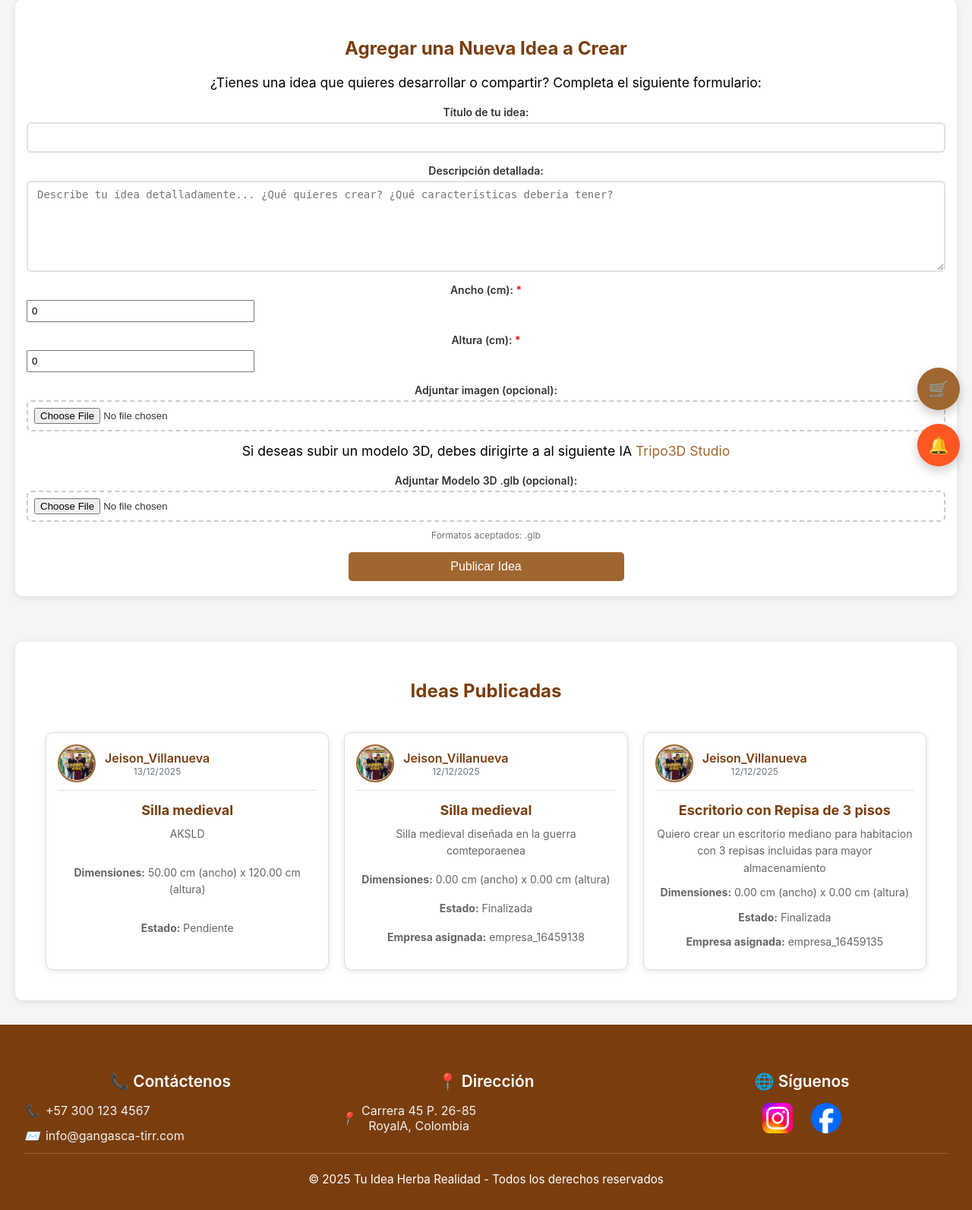
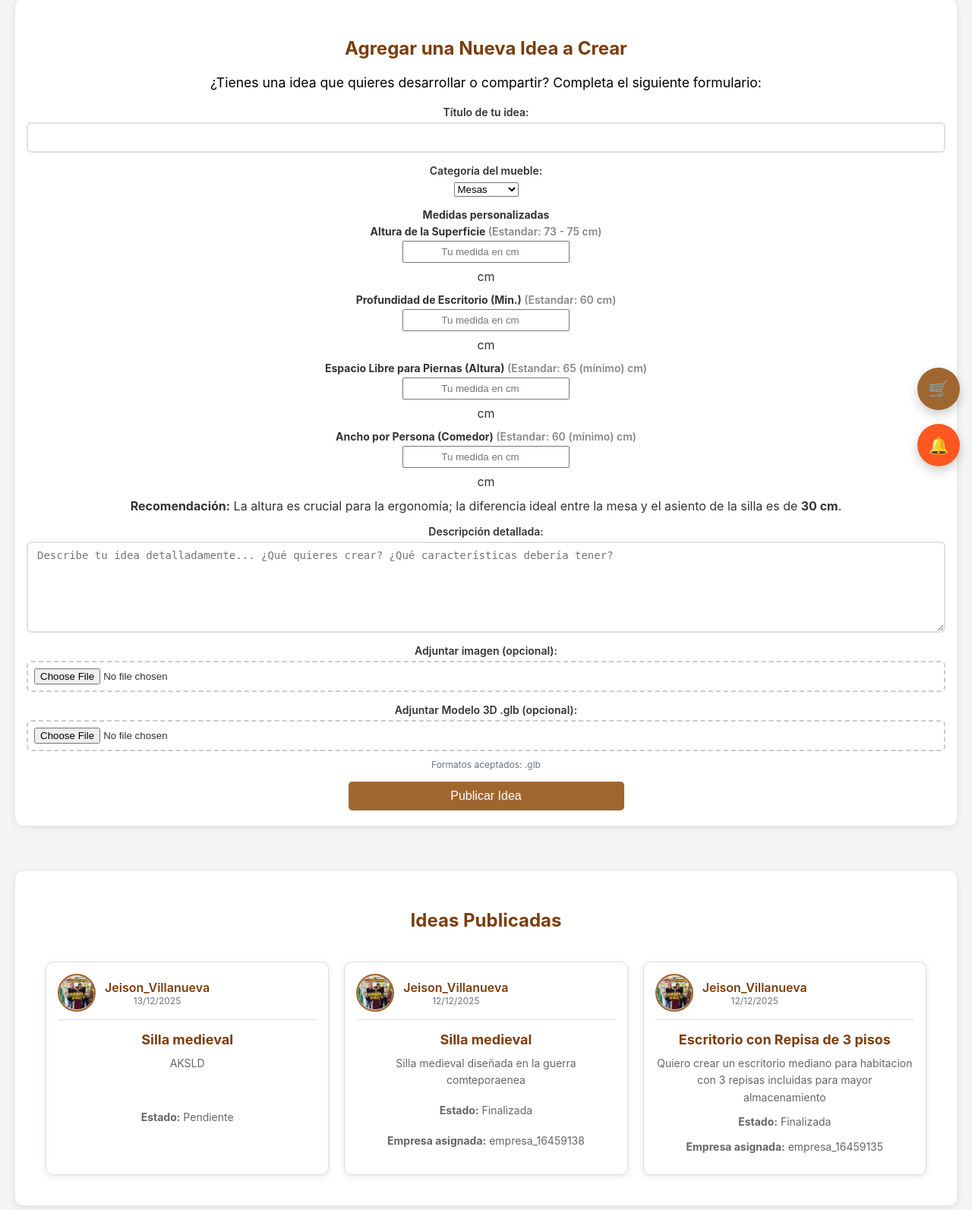
Before and after one commit to JeisonSanchez3107/T.I.H.R-final, a Django app: page /idea/ in a window 1280 px wide. Shown: the part 170-1763 px from the top of the page at 76% size. Run offline with Django 5.2, Linux system fonts and the light colour scheme; data comes from the database, SQL or seed files in the repository.

Commit message:
actualizacion de idea

```diff
--- a/Empresas/templates/Empresas/estadisticas.html
+++ b/Empresas/templates/Empresas/estadisticas.html
@@ -477,7 +477,7 @@ function descargarEstadisticas() {
     btn.innerHTML = '<i class="fas fa-spinner fa-spin"></i> Generando PDF...';
 
     // Redirigir a la URL de descarga del PDF
-    window.location.href = '/empresa/estadisticas/pdf/';
+    window.location.href = '/estadisticas/pdf/';
 
     // Restaurar el botón después de 3 segundos
     setTimeout(() => {
--- a/core/forms.py
+++ b/core/forms.py
@@ -3,6 +3,36 @@ from .models import UserClientes, Idea, Comentario, Pago
 import re
 import random
 
+CATEGORIA_MEDIDAS = {
+    'mesas': [
+        {'nombre': 'Altura de la Superficie', 'campo': 'altura_superficie', 'unidad': 'cm', 'estandar': '73 - 75'},
+        {'nombre': 'Profundidad de Escritorio (Min.)', 'campo': 'profundidad_escritorio', 'unidad': 'cm', 'estandar': '60'},
+        {'nombre': 'Espacio Libre para Piernas (Altura)', 'campo': 'espacio_piernas', 'unidad': 'cm', 'estandar': '65 (mínimo)'},
+        {'nombre': 'Ancho por Persona (Comedor)', 'campo': 'ancho_persona', 'unidad': 'cm', 'estandar': '60 (mínimo)'},
+    ],
+    'sillas': [
+        {'nombre': 'Altura del Asiento', 'campo': 'altura_asiento', 'unidad': 'cm', 'estandar': '40 - 45'},
+        {'nombre': 'Profundidad del Asiento', 'campo': 'profundidad_asiento', 'unidad': 'cm', 'estandar': '42 - 49'},
+        {'nombre': 'Ancho del Asiento (Min.)', 'campo': 'ancho_asiento', 'unidad': 'cm', 'estandar': '42'},
+    ],
+    'armarios': [
+        {'nombre': 'Profundidad Total (Ropa Colgada)', 'campo': 'profundidad_total', 'unidad': 'cm', 'estandar': '55 - 60'},
+        {'nombre': 'Altura Libre para Ropa Corta', 'campo': 'altura_ropa_corta', 'unidad': 'cm', 'estandar': '90 - 110'},
+        {'nombre': 'Altura Libre para Ropa Larga', 'campo': 'altura_ropa_larga', 'unidad': 'cm', 'estandar': '150 - 170'},
+        {'nombre': 'Altura de Estantes (Separación)', 'campo': 'altura_estantes', 'unidad': 'cm', 'estandar': '30 - 40'},
+    ],
+    'cajoneras': [
+        {'nombre': 'Profundidad Total', 'campo': 'profundidad_total', 'unidad': 'cm', 'estandar': '40 - 60'},
+        {'nombre': 'Altura Frontal de Cajón Chico', 'campo': 'altura_cajon_chico', 'unidad': 'cm', 'estandar': '10 - 15'},
+        {'nombre': 'Altura Frontal de Cajón Grande', 'campo': 'altura_cajon_grande', 'unidad': 'cm', 'estandar': '20 - 30'},
+    ],
+    'escritorios': [
+        {'nombre': 'Altura de la Superficie', 'campo': 'altura_superficie', 'unidad': 'cm', 'estandar': '70 - 75'},
+        {'nombre': 'Profundidad', 'campo': 'profundidad', 'unidad': 'cm', 'estandar': '60 - 80'},
+        {'nombre': 'Ancho (Mínimo)', 'campo': 'ancho', 'unidad': 'cm', 'estandar': '100 - 120'},
+    ],
+    'utensilios': [], # Puedes agregar medidas si lo deseas
+}
 class LoginForm(forms.Form):
     usernameCliente = forms.CharField(max_length=100)
     passwordCliente = forms.CharField(max_length=100, widget=forms.PasswordInput)
@@ -101,44 +131,21 @@ class LoginFormEmpresa(forms.Form):
 class IdeaForm(forms.ModelForm):
     class Meta:
         model = Idea
-        fields = ['titulo', 'descripcion', 'ancho', 'altura', 'imagen', 'modelo_3d']
+        fields = ['titulo', 'descripcion', 'imagen', 'modelo_3d', 'categoria']
         widgets = {
             'descripcion': forms.Textarea(attrs={'rows': 5}),
-            'ancho': forms.NumberInput(attrs={
-                'placeholder': 'Ej: 50',
-                'step': '0.01',
-                'min': '0.01',
-                'required': True
-            }),
-            'altura': forms.NumberInput(attrs={
-                'placeholder': 'Ej: 100',
-                'step': '0.01',
-                'min': '0.01',
-                'required': True
+            'categoria': forms.Select(attrs={
+                'class': 'form-control'
             }),
         }
         labels = {
             'modelo_3d': 'Modelo 3D (.glb)',
-            'ancho': 'Ancho (cm)',
-            'altura': 'Altura (cm)',
+            'categoria': 'Categoría del Producto',
         }
         help_texts = {
             'modelo_3d': 'Sube un archivo de modelo 3D en formato .glb',
-            'ancho': 'Ancho en centímetros',
-            'altura': 'Altura en centímetros',
+            'categoria': 'Selecciona la categoría que mejor se ajuste a tu idea',
         }
-
-    def clean_ancho(self):
-        ancho = self.cleaned_data.get('ancho')
-        if ancho is None or ancho <= 0:
-            raise forms.ValidationError('El ancho debe ser mayor a 0')
-        return ancho
-
-    def clean_altura(self):
-        altura = self.cleaned_data.get('altura')
-        if altura is None or altura <= 0:
-            raise forms.ValidationError('La altura debe ser mayor a 0')
-        return altura
 
 class IdeaUpdateForm(forms.ModelForm):
     class Meta:
--- a/core/templates/core/idea.html
+++ b/core/templates/core/idea.html
@@ -36,7 +36,7 @@
             {% if usuario.foto_perfil %}
                 <img src="{{ usuario.foto_perfil.url }}" alt="Foto de perfil" width="50" height="50" style="border-radius: 50%; border: 2px solid #A0662F; object-fit: cover;">
             {% else %}
-                <div style="width: 50px; height: 50px; border-radius: 50%; border: 2px solid #A0662F; background: linear-gradient(135deg, #A0662F, #7A3E0E); display: flex; align-items: center; justify-content: center; font-size: 24px; color: white;">👤</div>
+                <img src="{% static 'core/img/Perfil.png' %}" alt="Logo" width="50" height="50" style="border-radius: 50%; border: 2px solid #A0662F;">
             {% endif %}
         </a>
         <span class="username-display">{{ usuario.usernameCliente }}</span>
@@ -83,13 +83,27 @@
         <h2>Agregar una Nueva Idea a Crear</h2>
         <p>¿Tienes una idea que quieres desarrollar o compartir? Completa el siguiente formulario:</p>
 
-        <form method="post" enctype="multipart/form-data" class="idea-form">
+        <form method="post" enctype="multipart/form-data" class="idea-form" id="ideaForm">
           {% csrf_token %}
-
           <!-- Título -->
           <div class="form-group">
             <label for="id_titulo">Título de tu idea:</label>
             {{ form.titulo }}
+          </div>
+
+          <!-- Categoría (selección múltiple) -->
+          <div class="form-group">
+            <label for="id_categoria">Categoría del mueble:</label>
+            {{ form.categoria }}
+          </div>
+
+          <!-- Medidas dinámicas -->
+          <div class="form-group" id="medidas-section" style="display:none; text-align:center;">
+            <label><b>Medidas personalizadas</b></label>
+            <div id="medidas-campos" style="display: flex; flex-direction: column; align-items: center;"></div>
+            <div id="medidas-recomendacion" class="medidas-recomendacion"></div>
+            <input type="hidden" name="medidas" id="id_medidas">
+            <div id="medidas-error" style="color:red; font-weight:bold; display:none;"></div>
           </div>
 
           <!-- Descripción mejorada -->
@@ -103,17 +117,6 @@
             >{{ form.descripcion.value|default:'' }}</textarea>
           </div>
 
-          <!-- Dimensiones -->
-          <div class="form-group">
-            <label for="id_ancho">Ancho (cm): <span style="color: red;">*</span></label>
-            {{ form.ancho }}
-          </div>
-
-          <div class="form-group">
-            <label for="id_altura">Altura (cm): <span style="color: red;">*</span></label>
-            {{ form.altura }}
-          </div>
-
           <!-- Imagen -->
           <div class="form-group">
             <label for="id_imagen">Adjuntar imagen (opcional):</label>
@@ -122,12 +125,10 @@
 
           <!-- Modelo 3D -->
           <div class="form-group">
-            <p>Si deseas subir un modelo 3D, debes dirigirte a al siguiente IA <a href="https://studio.tripo3d.ai/home?utm_source=google&utm_medium=cpc&utm_campaign=2dto3d&utm_id=23000058436&gad_source=1&gad_campaignid=23000058436&gbraid=0AAAAA_N1cpvLpfXPn1FCRoT_1sSftytZz&gclid=CjwKCAiAl-_JBhBjEiwAn3rN7S0AZj0rJ2ONN80WqMlpXgwg3tyVCd-8ZjAjpu7BljOHutILys2-VhoCQPUQAvD_BwE " style="color: #A0662F;">Tripo3D Studio</a></p>
             <label for="id_modelo_3d">Adjuntar Modelo 3D .glb (opcional):</label>
             {{ form.modelo_3d }}
             <small class="form-text">Formatos aceptados: .glb</small>
           </div>
-
           <button type="submit" class="articulo-boton">Publicar Idea</button>
         </form>
       </section>
@@ -143,7 +144,6 @@
               <div class="contenido-articulo">
                 <h3>{{ idea.titulo }}</h3>
                 <p>{{ idea.descripcion }}</p>
-                <p><strong>Dimensiones:</strong> {{ idea.ancho }} cm (ancho) x {{ idea.altura }} cm (altura)</p>
                 <p><strong>Estado:</strong> {{ idea.get_estado_display }}</p>
                 {% if idea.empresa_asignada %}
                 <p><strong>Empresa asignada:</strong> {{ idea.empresa_asignada.usernameEmpresa }}</p>
@@ -186,7 +186,6 @@
                   <!-- Contenido de la idea -->
                   <h3>{{ idea.titulo }}</h3>
                   <p>{{ idea.descripcion }}</p>
-                  <p><strong>Dimensiones:</strong> {{ idea.ancho }} cm (ancho) x {{ idea.altura }} cm (altura)</p>
                   <p><strong>Estado:</strong> {{ idea.get_estado_display }}</p>
                   {% if idea.empresa_asignada %}
                   <p><strong>Empresa asignada:</strong> {{ idea.empresa_asignada.usernameEmpresa }}</p>
@@ -344,6 +343,118 @@
       });
     }
   }
+
+// Medidas y recomendaciones por categoría
+const CATEGORIA_MEDIDAS = {
+  mesas: {
+    campos: [
+      {nombre: 'Altura de la Superficie', campo: 'altura_superficie', unidad: 'cm', estandar: '73 - 75'},
+      {nombre: 'Profundidad de Escritorio (Min.)', campo: 'profundidad_escritorio', unidad: 'cm', estandar: '60'},
+      {nombre: 'Espacio Libre para Piernas (Altura)', campo: 'espacio_piernas', unidad: 'cm', estandar: '65 (mínimo)'},
+      {nombre: 'Ancho por Persona (Comedor)', campo: 'ancho_persona', unidad: 'cm', estandar: '60 (mínimo)'}
+    ],
+    recomendacion: 'La altura es crucial para la ergonomía; la diferencia ideal entre la mesa y el asiento de la silla es de <b>30 cm</b>.'
+  },
+  sillas: {
+    campos: [
+      {nombre: 'Altura del Asiento', campo: 'altura_asiento', unidad: 'cm', estandar: '40 - 45'},
+      {nombre: 'Profundidad del Asiento', campo: 'profundidad_asiento', unidad: 'cm', estandar: '42 - 49'},
+      {nombre: 'Ancho del Asiento (Min.)', campo: 'ancho_asiento', unidad: 'cm', estandar: '42'}
+    ],
+    recomendacion: 'La altura del asiento debe permitir que los pies toquen el suelo y las rodillas formen un ángulo de 90°. Debe haber soporte lumbar.'
+  },
+  armarios: {
+    campos: [
+      {nombre: 'Profundidad Total (Ropa Colgada)', campo: 'profundidad_total', unidad: 'cm', estandar: '55 - 60'},
+      {nombre: 'Altura Libre para Ropa Corta', campo: 'altura_ropa_corta', unidad: 'cm', estandar: '90 - 110'},
+      {nombre: 'Altura Libre para Ropa Larga', campo: 'altura_ropa_larga', unidad: 'cm', estandar: '150 - 170'},
+      {nombre: 'Altura de Estantes (Separación)', campo: 'altura_estantes', unidad: 'cm', estandar: '30 - 40'}
+    ],
+    recomendacion: 'La profundidad de 60 cm es la necesaria para que una percha cuelgue sin que la ropa choque contra la puerta.'
+  },
+  cajoneras: {
+    campos: [
+      {nombre: 'Profundidad Total', campo: 'profundidad_total', unidad: 'cm', estandar: '40 - 60'},
+      {nombre: 'Altura Frontal de Cajón Chico', campo: 'altura_cajon_chico', unidad: 'cm', estandar: '10 - 15'},
+      {nombre: 'Altura Frontal de Cajón Grande', campo: 'altura_cajon_grande', unidad: 'cm', estandar: '20 - 30'}
+    ],
+    recomendacion: 'Se requiere una buena calidad de <b>correderas</b> que soporten la carga y permitan la extracción completa del cajón.'
+  },
+  escritorios: {
+    campos: [
+      {nombre: 'Altura de la Superficie', campo: 'altura_superficie', unidad: 'cm', estandar: '70 - 75'},
+      {nombre: 'Profundidad', campo: 'profundidad', unidad: 'cm', estandar: '60 - 80'},
+      {nombre: 'Ancho (Mínimo)', campo: 'ancho', unidad: 'cm', estandar: '100 - 120'}
+    ],
+    recomendacion: 'Debe proporcionar suficiente profundidad para mantener la pantalla a una distancia cómoda y tener espacio para apoyar los antebrazos.'
+  },
+  utensilios: {
+    campos: [],
+    recomendacion: ''
+  }
+};
+
+const categoriaSelect = document.getElementById('id_categoria');
+const medidasSection = document.getElementById('medidas-section');
+const medidasCampos = document.getElementById('medidas-campos');
+const medidasRecomendacion = document.getElementById('medidas-recomendacion');
+const medidasInput = document.getElementById('id_medidas');
+const medidasError = document.getElementById('medidas-error');
+
+function renderMedidasCampos(categoria) {
+  medidasCampos.innerHTML = '';
+  medidasError.style.display = 'none';
+  if (!categoria || !CATEGORIA_MEDIDAS[categoria] || CATEGORIA_MEDIDAS[categoria].campos.length === 0) {
+    medidasSection.style.display = 'none';
+    medidasInput.value = '';
+    medidasRecomendacion.innerHTML = '';
+    return;
+  }
+  medidasSection.style.display = 'block';
+  CATEGORIA_MEDIDAS[categoria].campos.forEach(function(campo) {
+    const div = document.createElement('div');
+    div.className = 'medida-campo';
+    div.style.display = 'flex';
+    div.style.flexDirection = 'column';
+    div.style.alignItems = 'center';
+    div.style.marginBottom = '12px';
+    div.innerHTML = `<label style='margin-bottom:4px;'><b>${campo.nombre}</b> <span style='color:#888;'>(Estandar: ${campo.estandar} ${campo.unidad})</span></label><input type='number' min='0' step='any' class='input-medida' name='${campo.campo}' placeholder='Tu medida en ${campo.unidad}' required style='margin-bottom:8px; text-align:center; width: 220px;'> <span>${campo.unidad}</span>`;
+    medidasCampos.appendChild(div);
+  });
+  medidasRecomendacion.innerHTML = `<div class='recomendacion-box'><b>Recomendación:</b> ${CATEGORIA_MEDIDAS[categoria].recomendacion}</div>`;
+}
+
+categoriaSelect.addEventListener('change', function() {
+  renderMedidasCampos(this.value);
+});
+
+// Validación antes de enviar
+const ideaForm = document.getElementById('ideaForm');
+ideaForm.addEventListener('submit', function(e) {
+  const categoria = categoriaSelect.value;
+  if (!categoria || !CATEGORIA_MEDIDAS[categoria]) return;
+  const campos = CATEGORIA_MEDIDAS[categoria].campos;
+  let medidas = {};
+  let incompletos = [];
+  campos.forEach(function(campo) {
+    const input = ideaForm.querySelector(`[name='${campo.campo}']`);
+    if (!input || !input.value) {
+      incompletos.push(campo.nombre);
+    } else {
+      medidas[campo.campo] = input.value;
+    }
+  });
+  if (incompletos.length > 0) {
+    e.preventDefault();
+    medidasError.innerText = 'Termina de adjuntar las medidas necesarias para poder publicar tu idea.';
+    medidasError.style.display = 'block';
+    return false;
+  }
+  medidasInput.value = JSON.stringify(medidas);
+  medidasError.style.display = 'none';
+});
+// Render inicial si hay valor
+if (categoriaSelect.value) renderMedidasCampos(categoriaSelect.value);
 </script>
 
 <script src="{% static 'core/javascript/sidebar-toggle.js' %}"></script>
--- a/core/views.py
+++ b/core/views.py
@@ -5,16 +5,16 @@ from django.http import JsonResponse, HttpResponse
 from django.views.decorators.csrf import csrf_exempt
 from django.views.decorators.http import require_http_methods
 from django.db.models import Q, Sum, Case, When, IntegerField
+from django.contrib.auth.decorators import login_required
 from django.template.loader import render_to_string
 from .forms import LoginForm, AgregarForm, LoginFormEmpresa, IdeaForm
-from .models import UserClientes, Mesas, Sillas, Armarios, Cajoneras, Escritorios, Utensilios, UserEmpresa, Idea, Pago, Pedido, Comentario, CarritoTemporal, Factura
 from .logic import obtener_respuesta
 import json
 import pyotp
 import qrcode
 from io import BytesIO
 import base64
-
+from .models import UserClientes, Mesas, Sillas, Armarios, Cajoneras, Escritorios, Utensilios, Pedido, Pago, UserEmpresa, CarritoTemporal, Idea, Factura, Comentario
 # Create your views here.
 def home(request):
     # Obtener comentarios aprobados primero, luego otros estados, limitado a 10
@@ -152,7 +152,7 @@ def contact(request):
         mensaje = request.POST.get('mensaje', '').strip()
 
         # Validar campos
-        if not nombre or not email or not mensaje:
+        if not (nombre and email and mensaje):
             error_mensaje = 'Por favor, completa todos los campos.'
         else:
             try:
@@ -902,6 +902,8 @@ def mis_pedidos_view(request):
     """Vista para ver los pedidos del cliente"""
     # Verificar sesión de cliente
     if 'usernameCliente' not in request.session:
+        from django.contrib import messages
+        messages.error(request, 'Debes estar logeado para ver tus pedidos')
         return redirect('login')
 
     try:
@@ -993,6 +995,8 @@ def mis_pedidos_view(request):
         return render(request, 'core/mis_pedidos_nuevo.html', context)
 
     except UserClientes.DoesNotExist:
+        from django.contrib import messages
+        messages.error(request, 'Usuario no encontrado')
         return redirect('login')
 
 def detalle_pedido_view(request, pedido_id):
```
Also changed, not shown: cargar_productos_gangazos.py (added, +21 -0 lines), core/models.py (+11 -2 lines), core/migrations/0035_remove_idea_altura_remove_idea_ancho_idea_categoria_and_more.py (added), db.sqlite3.
